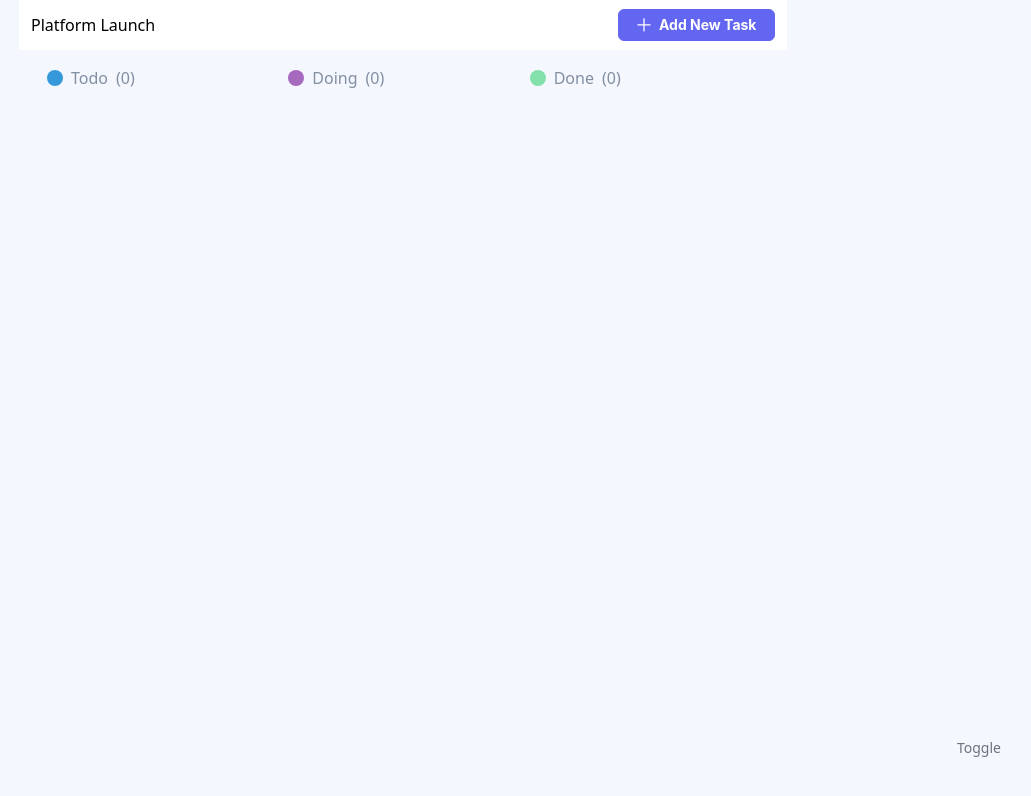
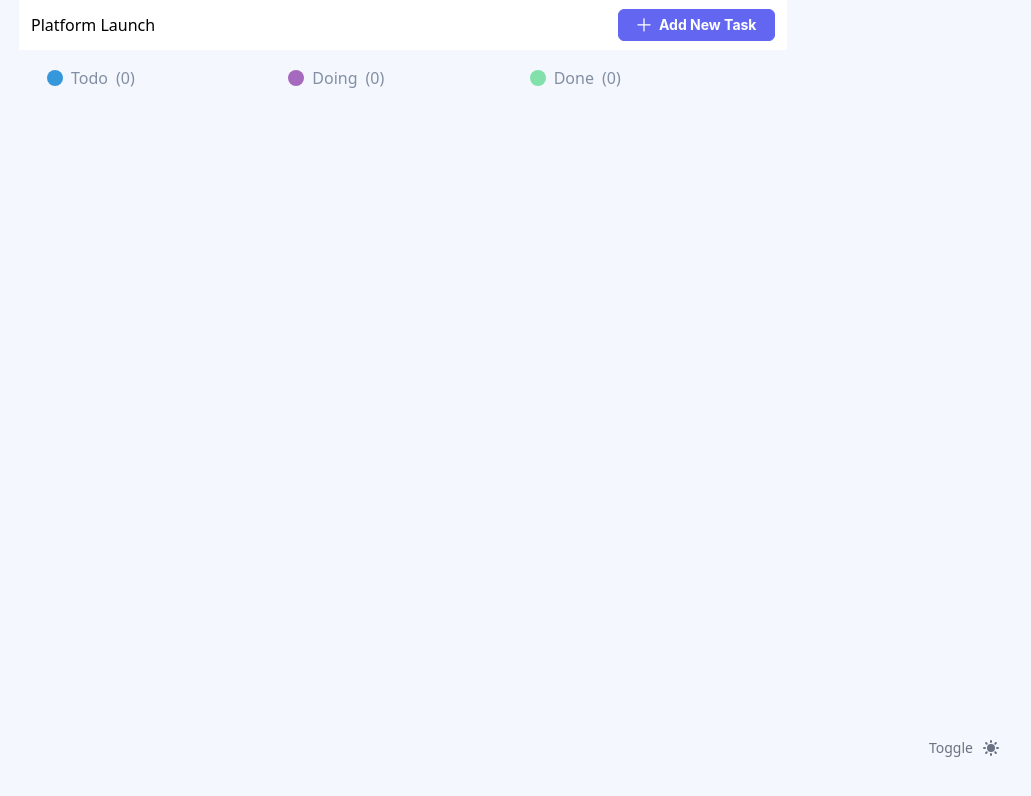
Before and after one commit to SirCodr/kanban-task-management, a React (Vite) app: page / in a window 1280 px wide. Shown: the top 796 px of the page, without its empty margins (237-1268 px from the left). Built offline with nearby package versions, Linux system fonts and the light colour scheme.

Commit message:
Fix color theme color feature behavior

```diff
--- a/index.html
+++ b/index.html
@@ -5,15 +5,6 @@
     <link rel="icon" type="image/svg+xml" href="/vite.svg" />
     <meta name="viewport" content="width=device-width, initial-scale=1.0" />
     <title>Kanban Task Management</title>
-
-    <script>
-    // On page load or when changing themes, best to add inline in `head` to avoid FOUC
-    if (localStorage.getItem('color-theme') === 'dark' || (!('color-theme' in localStorage) && window.matchMedia('(prefers-color-scheme: dark)').matches)) {
-        document.documentElement.classList.add('dark');
-    } else {
-        document.documentElement.classList.remove('dark')
-    }
-</script>
   </head>
   <body>
     <div id="root"></div>
--- /dev/null
+++ b/src/components/icons/moon-icon.tsx
@@ -0,0 +1,14 @@
+const MoonIcon = () => {
+  return (
+    <svg
+      id='theme-toggle-dark-icon'
+      className='w-5 h-5'
+      fill='currentColor'
+      viewBox='0 0 20 20'
+      xmlns='http://www.w3.org/2000/svg'
+    >
+      <path d='M17.293 13.293A8 8 0 016.707 2.707a8.001 8.001 0 1010.586 10.586z'></path>
+    </svg>
+  )
+}
+export default MoonIcon
--- /dev/null
+++ b/src/components/icons/sun-icon.tsx
@@ -0,0 +1,18 @@
+const SunIcon = () => {
+  return (
+    <svg
+      id='theme-toggle-light-icon'
+      className='w-5 h-5'
+      fill='currentColor'
+      viewBox='0 0 20 20'
+      xmlns='http://www.w3.org/2000/svg'
+    >
+      <path
+        d='M10 2a1 1 0 011 1v1a1 1 0 11-2 0V3a1 1 0 011-1zm4 8a4 4 0 11-8 0 4 4 0 018 0zm-.464 4.95l.707.707a1 1 0 001.414-1.414l-.707-.707a1 1 0 00-1.414 1.414zm2.12-10.607a1 1 0 010 1.414l-.706.707a1 1 0 11-1.414-1.414l.707-.707a1 1 0 011.414 0zM17 11a1 1 0 100-2h-1a1 1 0 100 2h1zm-7 4a1 1 0 011 1v1a1 1 0 11-2 0v-1a1 1 0 011-1zM5.05 6.464A1 1 0 106.465 5.05l-.708-.707a1 1 0 00-1.414 1.414l.707.707zm1.414 8.486l-.707.707a1 1 0 01-1.414-1.414l.707-.707a1 1 0 011.414 1.414zM4 11a1 1 0 100-2H3a1 1 0 000 2h1z'
+        fillRule='evenodd'
+        clipRule='evenodd'
+      ></path>
+    </svg>
+  )
+}
+export default SunIcon
--- a/src/components/themeToggleButton/index.tsx
+++ b/src/components/themeToggleButton/index.tsx
@@ -1,81 +1,41 @@
+import { useEffect, useState } from 'react'
+import {
+  getLocalStorageItem,
+  setLocalStorageItem
+} from '../../utils/localStorage'
+import MoonIcon from '../icons/moon-icon'
+import SunIcon from '../icons/sun-icon'
+
 const ThemeToggleButton = () => {
-  const handle = () => {
-    var themeToggleDarkIcon = document.getElementById('theme-toggle-dark-icon')
-    var themeToggleLightIcon = document.getElementById(
-      'theme-toggle-light-icon'
-    )
+  const [isLightTheme, setLightTheme] = useState(
+    () =>
+      getLocalStorageItem('color-theme') === 'light' ||
+      window.matchMedia('(prefers-color-scheme: light)').matches
+  )
 
-    // Change the icons inside the button based on previous settings
-    if (
-      localStorage.getItem('color-theme') === 'dark' ||
-      (!('color-theme' in localStorage) &&
-        window.matchMedia('(prefers-color-scheme: dark)').matches)
-    ) {
-      themeToggleLightIcon.classList.remove('hidden')
+  const toggle = () => {
+    setLightTheme(!isLightTheme)
+    setLocalStorageItem('color-theme', isLightTheme ? 'dark' : 'light')
+  }
+
+  useEffect(() => {
+    if (isLightTheme) {
+      document.documentElement.classList.remove('dark')
     } else {
-      themeToggleDarkIcon.classList.remove('hidden')
+      document.documentElement.classList.add('dark')
     }
-
-    var themeToggleBtn = document.getElementById('theme-toggle')
-
-    themeToggleBtn.addEventListener('click', function () {
-      // toggle icons inside button
-      themeToggleDarkIcon.classList.toggle('hidden')
-      themeToggleLightIcon.classList.toggle('hidden')
-
-      // if set via local storage previously
-      if (localStorage.getItem('color-theme')) {
-        if (localStorage.getItem('color-theme') === 'light') {
-          document.documentElement.classList.add('dark')
-          localStorage.setItem('color-theme', 'dark')
-        } else {
-          document.documentElement.classList.remove('dark')
-          localStorage.setItem('color-theme', 'light')
-        }
-
-        // if NOT set via local storage previously
-      } else {
-        if (document.documentElement.classList.contains('dark')) {
-          document.documentElement.classList.remove('dark')
-          localStorage.setItem('color-theme', 'light')
-        } else {
-          document.documentElement.classList.add('dark')
-          localStorage.setItem('color-theme', 'dark')
-        }
-      }
-    })
-  }
+  }, [isLightTheme])
 
   return (
     <button
       id='theme-toggle'
       type='button'
-      className='absolute right-8 bottom-8 text-gray-500 dark:text-gray-400 hover:bg-gray-100 dark:hover:bg-gray-700 focus:outline-none focus:ring-4 focus:ring-gray-200 dark:focus:ring-gray-700 rounded-lg text-sm p-2.5'
-      onClick={handle}
+      className='absolute flex gap-2 right-8 bottom-8 text-gray-500 dark:text-gray-400 hover:bg-gray-100 dark:hover:bg-gray-700 focus:outline-none focus:ring-4 focus:ring-gray-200 dark:focus:ring-gray-700 rounded-lg text-sm p-2.5'
+      onClick={toggle}
     >
       Toggle
-      <svg
-        id='theme-toggle-dark-icon'
-        className='hidden w-5 h-5'
-        fill='currentColor'
-        viewBox='0 0 20 20'
-        xmlns='http://www.w3.org/2000/svg'
-      >
-        <path d='M17.293 13.293A8 8 0 016.707 2.707a8.001 8.001 0 1010.586 10.586z'></path>
-      </svg>
-      <svg
-        id='theme-toggle-light-icon'
-        className='hidden w-5 h-5'
-        fill='currentColor'
-        viewBox='0 0 20 20'
-        xmlns='http://www.w3.org/2000/svg'
-      >
-        <path
-          d='M10 2a1 1 0 011 1v1a1 1 0 11-2 0V3a1 1 0 011-1zm4 8a4 4 0 11-8 0 4 4 0 018 0zm-.464 4.95l.707.707a1 1 0 001.414-1.414l-.707-.707a1 1 0 00-1.414 1.414zm2.12-10.607a1 1 0 010 1.414l-.706.707a1 1 0 11-1.414-1.414l.707-.707a1 1 0 011.414 0zM17 11a1 1 0 100-2h-1a1 1 0 100 2h1zm-7 4a1 1 0 011 1v1a1 1 0 11-2 0v-1a1 1 0 011-1zM5.05 6.464A1 1 0 106.465 5.05l-.708-.707a1 1 0 00-1.414 1.414l.707.707zm1.414 8.486l-.707.707a1 1 0 01-1.414-1.414l.707-.707a1 1 0 011.414 1.414zM4 11a1 1 0 100-2H3a1 1 0 000 2h1z'
-          fillRule='evenodd'
-          clipRule='evenodd'
-        ></path>
-      </svg>
+      {!isLightTheme && <MoonIcon />}
+      {isLightTheme && <SunIcon />}
     </button>
   )
 }
--- a/src/types/localStorage/index.ts
+++ b/src/types/localStorage/index.ts
@@ -1 +1 @@
-export type LocalStorageItem = 'tasks'
+export type LocalStorageItem = 'tasks' | 'color-theme'
--- a/src/utils/localStorage.ts
+++ b/src/utils/localStorage.ts
@@ -3,7 +3,7 @@ import { type LocalStorageItem } from '../types/localStorage'
 export const setLocalStorageItem = (
   item: LocalStorageItem,
   value: any,
-  config: {
+  config?: {
     isObject?: boolean
   }
 ) => {
@@ -19,7 +19,7 @@ export const setLocalStorageItem = (
 
 export const getLocalStorageItem = (
   item: LocalStorageItem,
-  config: {
+  config?: {
     isNumber?: boolean
     isObject?: boolean
   }
```
